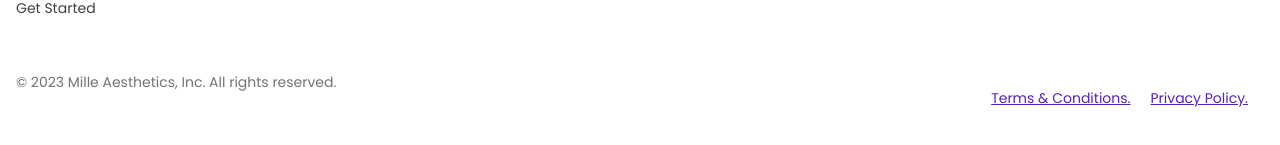
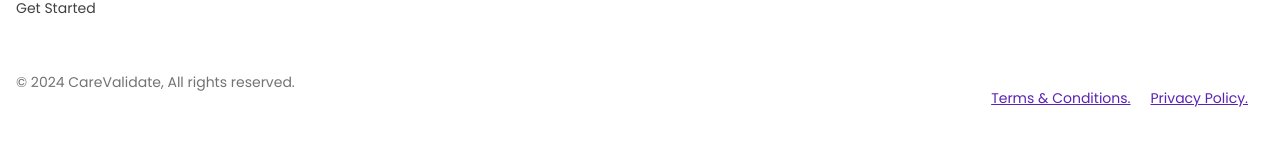
Before and after one commit to berz01/MilleAesthetics, a Next.js app: page / in a window 1280 px wide. Shown: the part 3568-3713 px from the top of the page. Built offline with nearby package versions, Linux system fonts and the light colour scheme.

Commit message:
terms and conditions

```diff
--- a/components/Footer/Footer.tsx
+++ b/components/Footer/Footer.tsx
@@ -124,18 +124,18 @@ const Footer = () => {
 
         <div className="flex flex-col justify-between lg:pt-5 pb-10 sm:flex-row">
           <p className="lg:text-sm text-xs text-[#737373]">
-            © 2023 Mille Aesthetics, Inc. All rights reserved.
+            © 2024 CareValidate, All rights reserved.
           </p>
           <div className="flex items-center lg:mt-4 mt-2 lg:space-x-4 space-x-2 sm:mt-0">
             <Link
               className="text-[#5B21B6] lg:mx-1 underline lg:text-sm text-xs"
-              href="https://www.MilleAesthetics.com/terms-of-services"
+              href="https://support.careglp.com/support/solutions/articles/73000625396-terms-conditions"
             >
               Terms & Conditions.
             </Link>
             <Link
               className="text-[#5B21B6] lg:mx-1 underline lg:text-sm text-xs"
-              href="https://www.MilleAesthetics.com/privacy"
+              href="https://support.careglp.com/support/solutions/articles/73000625394-privacy-policy"
             >
               Privacy Policy.
             </Link>
```
